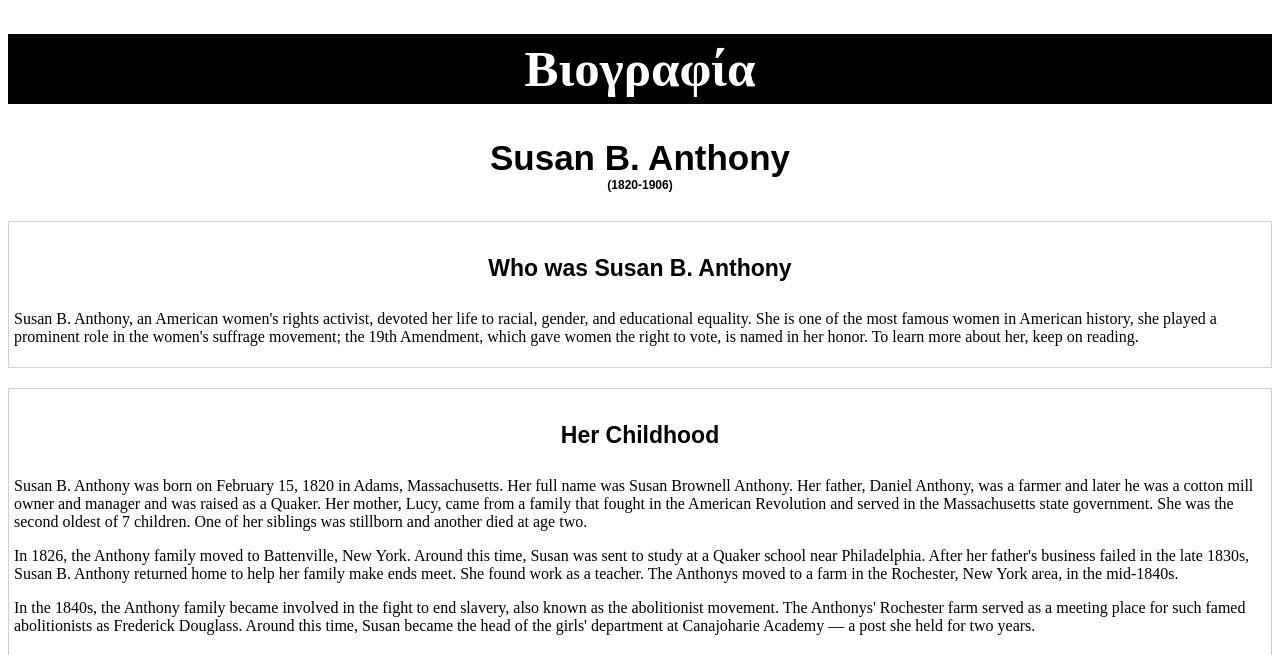
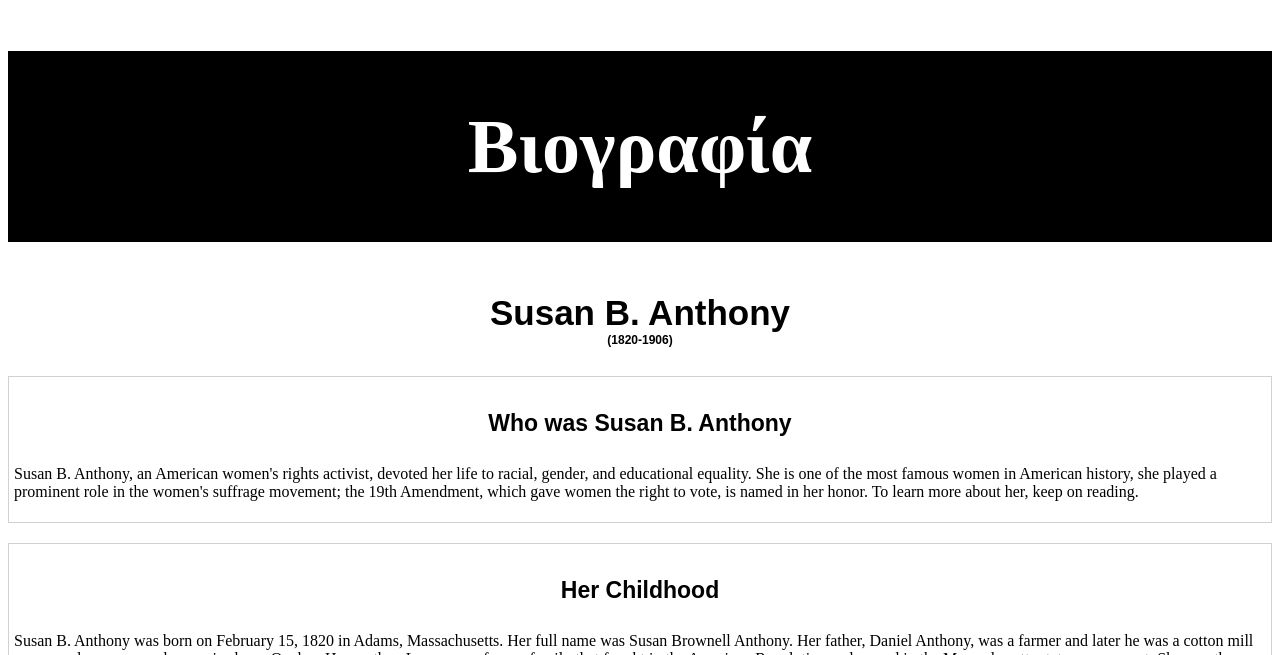
Before and after one commit to sarahobaird/Bibiliograpy, a plain HTML site: page index.html in a window 1280 px wide. Shown: the top 655 px of the page. Drawn offline with Linux system fonts and the light colour scheme.

Commit message:
Update index.html

```diff
--- a/index.html
+++ b/index.html
@@ -8,8 +8,8 @@
             background-color:black;
             color:white;
             text-align:center;
-            font-size:51px;
-            padding:6px;
+            font-size:76px;
+            padding:52px;
 
         }
         h2{
```
